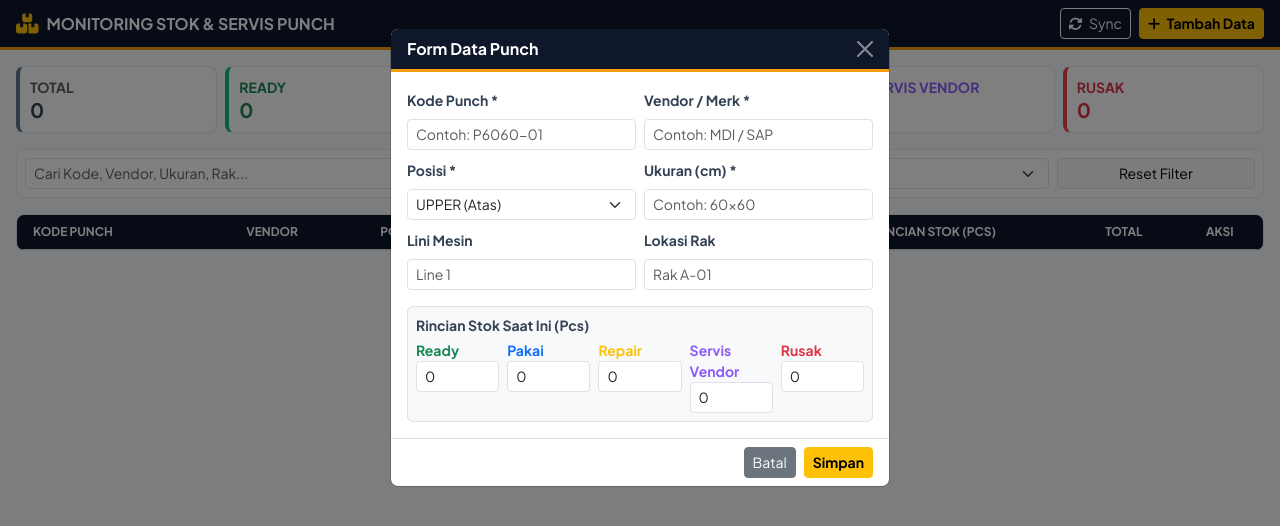
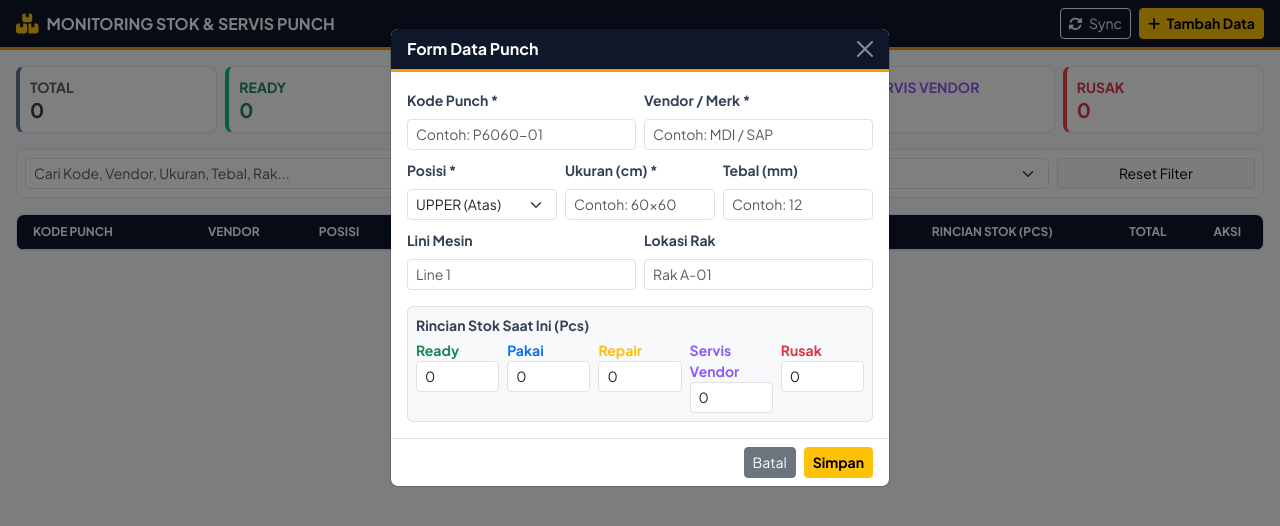
Before and after one commit to kobinteknik-lang/Monitoring-punch, a plain HTML site: page index.html in a window 1280 px wide. Both pictures are taken after a click on the button "Tambah Data". Drawn offline with nearby package versions, Linux system fonts and the light colour scheme; no server answers.

Commit message:
Update index.html

```diff
--- a/index.html
+++ b/index.html
@@ -90,7 +90,7 @@
             <div class="card-body p-2">
                 <div class="row g-2">
                     <div class="col-md-4">
-                        <input type="text" id="searchInput" oninput="renderTable()" class="form-control form-control-sm" placeholder="Cari Kode, Vendor, Ukuran, Rak...">
+                        <input type="text" id="searchInput" oninput="renderTable()" class="form-control form-control-sm" placeholder="Cari Kode, Vendor, Ukuran, Tebal, Rak...">
                     </div>
                     <div class="col-md-3">
                         <select id="filterCondition" onchange="renderTable()" class="form-select form-select-sm">
@@ -126,6 +126,7 @@
                             <th>Vendor</th>
                             <th>Posisi</th>
                             <th>Ukuran</th>
+                            <th>Tebal (Thickness)</th>
                             <th>Lokasi / Lini</th>
                             <th class="text-center">Rincian Stok (Pcs)</th>
                             <th class="text-center">Total</th>
@@ -139,7 +140,7 @@
 
     </main>
 
-    <!-- Form Input Sederhana -->
+    <!-- Form Input Data -->
     <div class="modal fade" id="punchModal" tabindex="-1" aria-hidden="true">
         <div class="modal-dialog">
             <div class="modal-content">
@@ -163,16 +164,20 @@
                         </div>
 
                         <div class="row g-2 mb-2">
-                            <div class="col-6">
+                            <div class="col-4">
                                 <label class="form-label small fw-bold">Posisi *</label>
                                 <select id="formType" class="form-select form-select-sm">
                                     <option value="UPPER">UPPER (Atas)</option>
                                     <option value="LOWER">LOWER (Bawah)</option>
                                 </select>
                             </div>
-                            <div class="col-6">
+                            <div class="col-4">
                                 <label class="form-label small fw-bold">Ukuran (cm) *</label>
                                 <input type="text" id="formSize" required class="form-control form-control-sm" placeholder="Contoh: 60x60">
+                            </div>
+                            <div class="col-4">
+                                <label class="form-label small fw-bold">Tebal (mm)</label>
+                                <input type="text" id="formThickness" class="form-control form-control-sm" placeholder="Contoh: 12">
                             </div>
                         </div>
 
@@ -208,7 +213,7 @@
         </div>
     </div>
 
-    <!-- Modal Mutasi Stok (Pindah Status / Kirim Servis) -->
+    <!-- Modal Mutasi Stok -->
     <div class="modal fade" id="mutationModal" tabindex="-1" aria-hidden="true">
         <div class="modal-dialog">
             <div class="modal-content">
@@ -360,6 +365,7 @@
                 const itemVendor = getProp(item, 'vendor');
                 const type = getProp(item, 'type');
                 const size = getProp(item, 'size');
+                const thickness = getProp(item, 'thickness');
 
                 const r = Number(getProp(item, 'ready')) || 0;
                 const t = Number(getProp(item, 'terpakai')) || 0;
@@ -369,7 +375,7 @@
 
                 ready += r; terpakai += t; repair += rp; vendor += v; rusak += rsk;
 
-                const matchSearch = !search || [code, itemVendor, size, getProp(item, 'rackLocation')].some(val => val.toString().toLowerCase().includes(search));
+                const matchSearch = !search || [code, itemVendor, size, thickness, getProp(item, 'rackLocation')].some(val => val.toString().toLowerCase().includes(search));
                 const matchType = typeFilter === 'ALL' || type === typeFilter;
 
                 let matchCondition = true;
@@ -403,6 +409,7 @@
                     <td><span class="badge bg-light text-dark border">${getProp(item, 'vendor')}</span></td>
                     <td><span class="badge ${getProp(item, 'type') === 'UPPER' ? 'bg-secondary' : 'bg-info'}">${getProp(item, 'type')}</span></td>
                     <td>${getProp(item, 'size')} cm</td>
+                    <td>${getProp(item, 'thickness') ? getProp(item, 'thickness') + ' mm' : '-'}</td>
                     <td><small>${getProp(item, 'line') || '-'}</small> / <small class="fw-bold text-warning-emphasis">${getProp(item, 'rackLocation') || '-'}</small></td>
                     <td class="text-center">
                         <span class="badge bg-success-subtle text-success">${r} Rdy</span>
@@ -434,6 +441,7 @@
                     document.getElementById('formVendor').value = getProp(item, 'vendor');
                     document.getElementById('formType').value = getProp(item, 'type');
                     document.getElementById('formSize').value = getProp(item, 'size');
+                    document.getElementById('formThickness').value = getProp(item, 'thickness');
                     document.getElementById('formLine').value = getProp(item, 'line');
                     document.getElementById('formRackLocation').value = getProp(item, 'rackLocation');
                     document.getElementById('formReady').value = getProp(item, 'ready');
@@ -457,6 +465,7 @@
                 vendor: document.getElementById('formVendor').value.trim(),
                 type: document.getElementById('formType').value,
                 size: document.getElementById('formSize').value.trim(),
+                thickness: document.getElementById('formThickness').value.trim(),
                 line: document.getElementById('formLine').value.trim(),
                 rackLocation: document.getElementById('formRackLocation').value.trim(),
                 ready: Number(document.getElementById('formReady').value) || 0,
```
